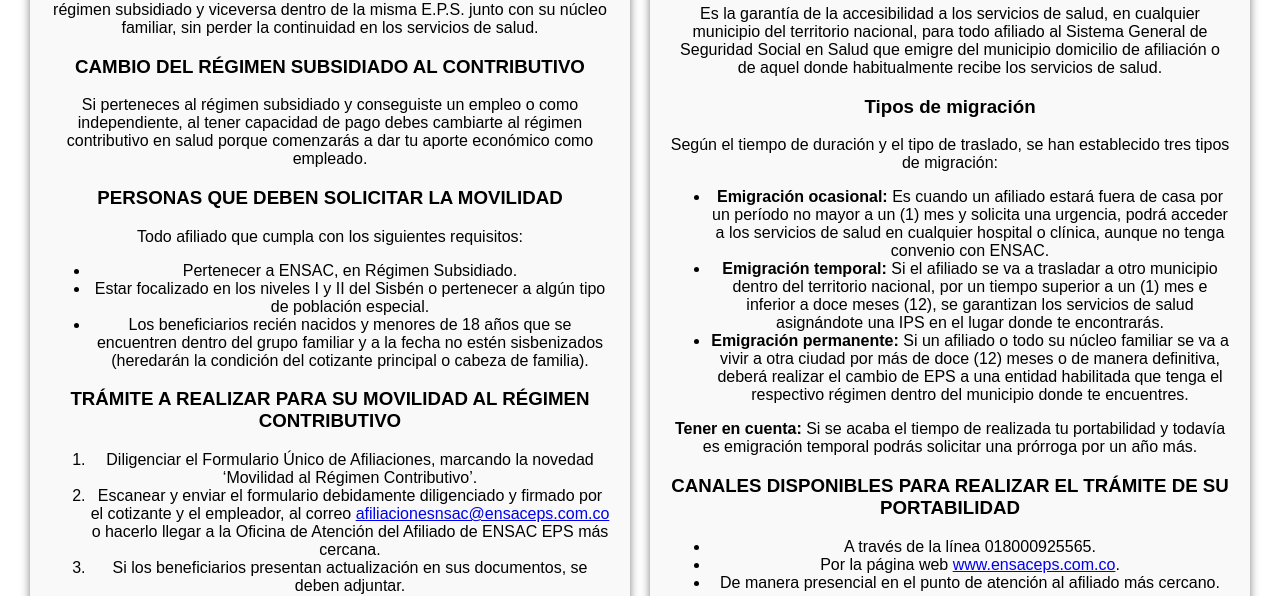
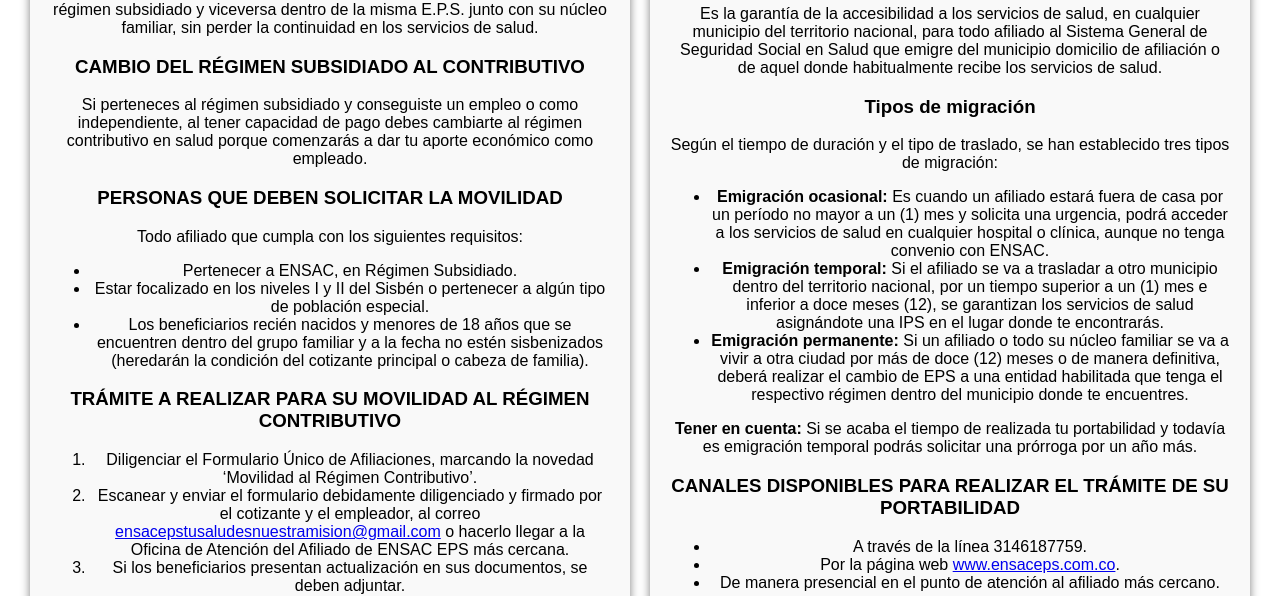
Before and after one commit to angelgil2/ENSAC, a plain HTML site: page movilidad.html in a window 1280 px wide. Shown: the part 233-829 px from the top of the page. Drawn offline with Linux system fonts and the light colour scheme.

Commit message:
10/12/2024 9:22pm

```diff
--- a/movilidad.html
+++ b/movilidad.html
@@ -112,7 +112,7 @@
       <h3>TRÁMITE A REALIZAR PARA SU MOVILIDAD AL RÉGIMEN CONTRIBUTIVO</h3>
       <ol>
         <li>Diligenciar el Formulario Único de Afiliaciones, marcando la novedad ‘Movilidad al Régimen Contributivo’.</li>
-        <li>Escanear y enviar el formulario debidamente diligenciado y firmado por el cotizante y el empleador, al correo <a href="mailto:afiliacionesnsac@ensaceps.com.co">afiliacionesnsac@ensaceps.com.co</a> o hacerlo llegar a la Oficina de Atención del Afiliado de ENSAC EPS más cercana.</li>
+        <li>Escanear y enviar el formulario debidamente diligenciado y firmado por el cotizante y el empleador, al correo <a href="mailto:ensacepstusaludesnuestramision@gmail.com">ensacepstusaludesnuestramision@gmail.com</a> o hacerlo llegar a la Oficina de Atención del Afiliado de ENSAC EPS más cercana.</li>
         <li>Si los beneficiarios presentan actualización en sus documentos, se deben adjuntar.</li>
       </ol>
 
@@ -138,7 +138,7 @@
 
       <h3>CANALES DISPONIBLES PARA REALIZAR EL TRÁMITE DE SU PORTABILIDAD</h3>
       <ul>
-        <li>A través de la línea 018000925565.</li>
+        <li>A través de la línea 3146187759.</li>
         <li>Por la página web <a href="https://www.ensaceps.com.co" target="_blank">www.ensaceps.com.co</a>.</li>
         <li>De manera presencial en el punto de atención al afiliado más cercano.</li>
       </ul>
```
